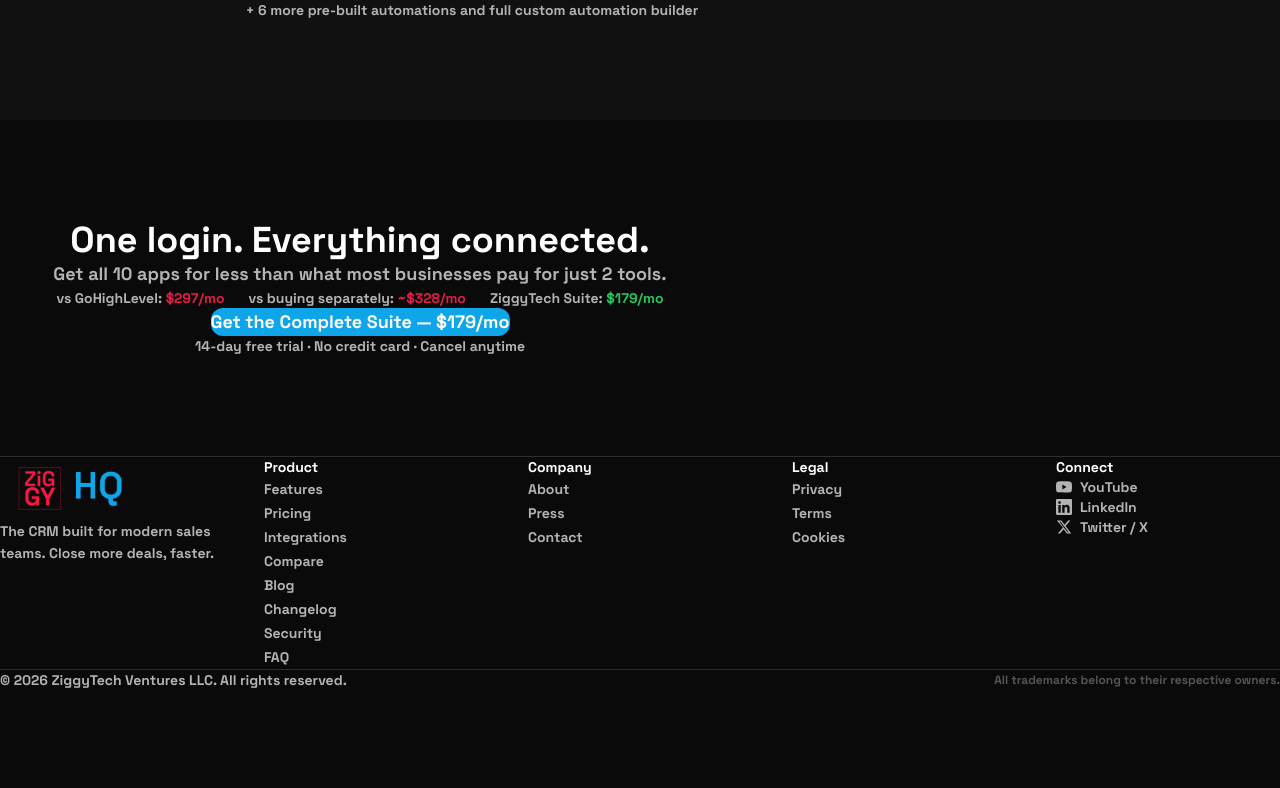
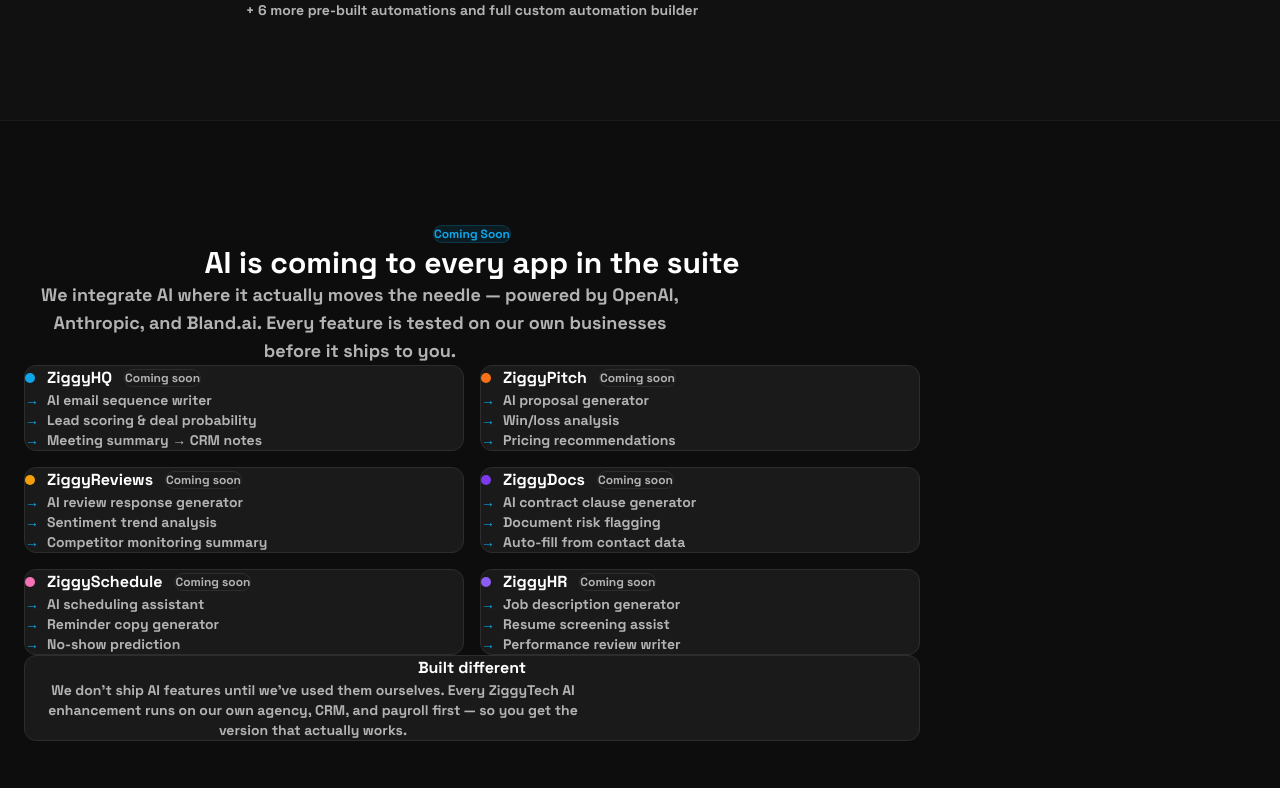
Before and after one commit to ziggytech-dotcom/ziggyhq-marketing, a Next.js app: page /suite in a window 1280 px wide. Shown: the part 1312-2100 px from the top of the page. Before the commit the page ends 2002 px from the top, so only its background shows below. Built offline with nearby package versions, Linux system fonts and the light colour scheme.

Commit message:
feat: add AI roadmap section to suite page + features page — coming soon AI enhancements

```diff
--- a/app/features/page.tsx
+++ b/app/features/page.tsx
@@ -219,6 +219,34 @@
         </div>
       </section>
 
+      {/* AI Roadmap */}
+      <section className="py-20 px-4 bg-[#0d0d0d] border-t border-[#1a1a1a]">
+        <div className="max-w-4xl mx-auto text-center">
+          <div className="inline-flex items-center gap-2 px-3 py-1.5 rounded-full bg-[#0ea5e9]/10 border border-[#0ea5e9]/20 text-[#0ea5e9] text-xs font-medium mb-6">
+            Coming to ZiggyHQ
+          </div>
+          <h2 className="text-3xl font-bold text-white mb-4">AI enhancements on the roadmap</h2>
+          <p className="text-[#b3b3b3] text-lg mb-10 max-w-2xl mx-auto">
+            We&apos;re adding AI where it actually matters — not as a buzzword, but as tools that save real time.
+          </p>
+          <div className="grid grid-cols-1 sm:grid-cols-2 gap-4 text-left max-w-2xl mx-auto">
+            {[
+              { title: 'AI Email Sequence Writer', desc: 'Generate personalized follow-up sequences for any prospect type in seconds.' },
+              { title: 'Lead Scoring & Deal Probability', desc: 'AI scores every lead based on activity, engagement, and deal signals.' },
+              { title: 'AI Voice Calling (Bland.ai)', desc: 'Already available — deploy AI agents that call and qualify leads 24/7.' },
+              { title: 'Meeting Summary → CRM Notes', desc: 'Auto-transcribe calls and log key points directly to contact records.' },
+            ].map((item, i) => (
+              <div key={i} className={`bg-[#1a1a1a] border rounded-xl p-5 ${i === 2 ? 'border-[#0ea5e9]/30' : 'border-[#2d2d2d]'}`}>
+                {i === 2 && <span className="inline-block text-xs px-2 py-0.5 rounded-full bg-[#22c55e]/10 text-[#22c55e] border border-[#22c55e]/20 mb-2">Live now</span>}
+                {i !== 2 && <span className="inline-block text-xs px-2 py-0.5 rounded-full bg-[#1a1a1a] text-[#b3b3b3] border border-[#2d2d2d] mb-2">Coming soon</span>}
+                <h3 className="text-white font-semibold mb-1">{item.title}</h3>
+                <p className="text-[#b3b3b3] text-sm leading-relaxed">{item.desc}</p>
+              </div>
+            ))}
+          </div>
+        </div>
+      </section>
+
       {/* Final CTA */}
       <section className="py-24 px-4 bg-[#111111] border-t border-[#2d2d2d]">
         <div className="max-w-3xl mx-auto text-center">
--- a/app/suite/page.tsx
+++ b/app/suite/page.tsx
@@ -110,6 +110,81 @@
         </div>
       </section>
 
+      {/* AI Roadmap section */}
+      <section className="py-20 px-4 bg-[#0d0d0d] border-t border-[#1a1a1a]">
+        <div className="max-w-4xl mx-auto">
+          <div className="text-center mb-12">
+            <div className="inline-flex items-center gap-2 px-3 py-1.5 rounded-full bg-[#0ea5e9]/10 border border-[#0ea5e9]/20 text-[#0ea5e9] text-xs font-medium mb-4">
+              Coming Soon
+            </div>
+            <h2 className="text-3xl font-bold text-white mb-4">AI is coming to every app in the suite</h2>
+            <p className="text-[#b3b3b3] text-lg max-w-2xl mx-auto">
+              We integrate AI where it actually moves the needle — powered by OpenAI, Anthropic, and Bland.ai.
+              Every feature is tested on our own businesses before it ships to you.
+            </p>
+          </div>
+
+          <div className="grid grid-cols-1 md:grid-cols-2 gap-4 mb-12">
+            {[
+              {
+                app: 'ZiggyHQ',
+                color: '#0ea5e9',
+                features: ['AI email sequence writer', 'Lead scoring & deal probability', 'Meeting summary → CRM notes'],
+              },
+              {
+                app: 'ZiggyPitch',
+                color: '#f97316',
+                features: ['AI proposal generator', 'Win/loss analysis', 'Pricing recommendations'],
+              },
+              {
+                app: 'ZiggyReviews',
+                color: '#f59e0b',
+                features: ['AI review response generator', 'Sentiment trend analysis', 'Competitor monitoring summary'],
+              },
+              {
+                app: 'ZiggyDocs',
+                color: '#7c3aed',
+                features: ['AI contract clause generator', 'Document risk flagging', 'Auto-fill from contact data'],
+              },
+              {
+                app: 'ZiggySchedule',
+                color: '#f472b6',
+                features: ['AI scheduling assistant', 'Reminder copy generator', 'No-show prediction'],
+              },
+              {
+                app: 'ZiggyHR',
+                color: '#8b5cf6',
+                features: ['Job description generator', 'Resume screening assist', 'Performance review writer'],
+              },
+            ].map((item) => (
+              <div key={item.app} className="bg-[#1a1a1a] border border-[#2d2d2d] rounded-xl p-6 hover:border-[#2d2d2d]/80 transition-colors">
+                <div className="flex items-center gap-3 mb-4">
+                  <div className="w-2.5 h-2.5 rounded-full" style={{ backgroundColor: item.color }} />
+                  <h3 className="text-white font-semibold">{item.app}</h3>
+                  <span className="ml-auto text-xs px-2 py-0.5 rounded-full bg-[#1a1a1a] border border-[#2d2d2d] text-[#b3b3b3]">Coming soon</span>
+                </div>
+                <ul className="space-y-2">
+                  {item.features.map((f, i) => (
+                    <li key={i} className="flex items-start gap-2 text-sm text-[#b3b3b3]">
+                      <span className="text-[#0ea5e9] mt-0.5 flex-shrink-0">→</span>
+                      {f}
+                    </li>
+                  ))}
+                </ul>
+              </div>
+            ))}
+          </div>
+
+          <div className="text-center p-6 bg-[#1a1a1a] border border-[#2d2d2d] rounded-xl">
+            <p className="text-white font-medium mb-1">Built different</p>
+            <p className="text-[#b3b3b3] text-sm max-w-xl mx-auto">
+              We don&apos;t ship AI features until we&apos;ve used them ourselves. Every ZiggyTech AI enhancement runs on our own
+              agency, CRM, and payroll first — so you get the version that actually works.
+            </p>
+          </div>
+        </div>
+      </section>
+
       {/* Pricing CTA */}
       <section className="py-20 px-4 text-center">
         <div className="max-w-2xl mx-auto">
```
